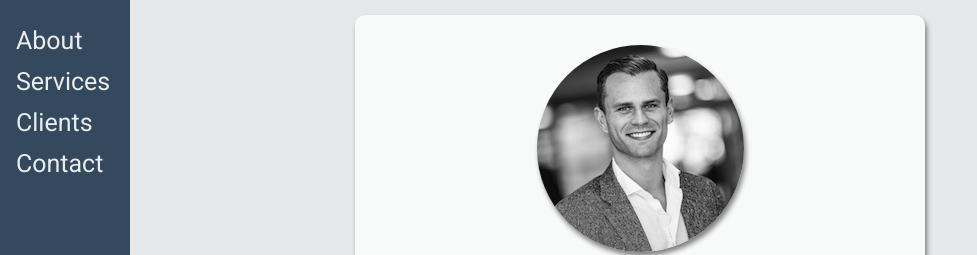
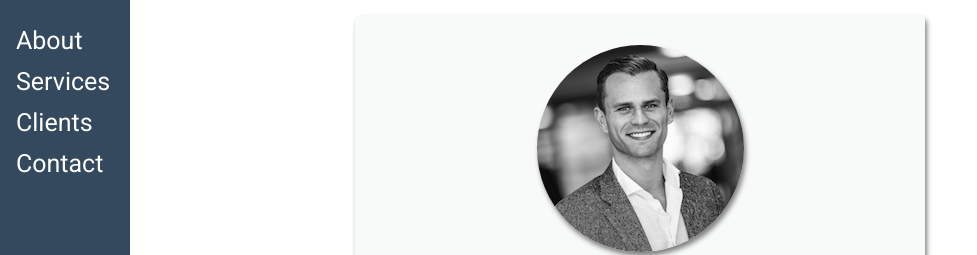
Before and after one commit to egilo/profile, a plain HTML site: page index.html in a window 1280 px wide. Shown: the top 255 px of the page, without its empty margins (0-977 px from the left). Drawn offline with Linux system fonts and the light colour scheme.

Commit message:
made it nicer

```diff
--- a/style.css
+++ b/style.css
@@ -1,5 +1,5 @@
 body {
-  background-color: #E5E8E8;
+  background-color: *#E5E8E8;
   font-family: 'Roboto', sans-serif;
   font-weight: light;
   color: #273746;
@@ -69,7 +69,7 @@ a {
 
 
 .card {
-  border-radius: 10px;
+  border-radius: 5px;
   background-color: #F8F9F9;
   padding: 30px;
   margin: 15px;
@@ -93,7 +93,7 @@ a {
     padding: 6px 8px 6px 16px;
     text-decoration: none;
     font-size: 25px;
-    color: #EAECEE;
+    color: white;
     display: block;
 }
 
```
